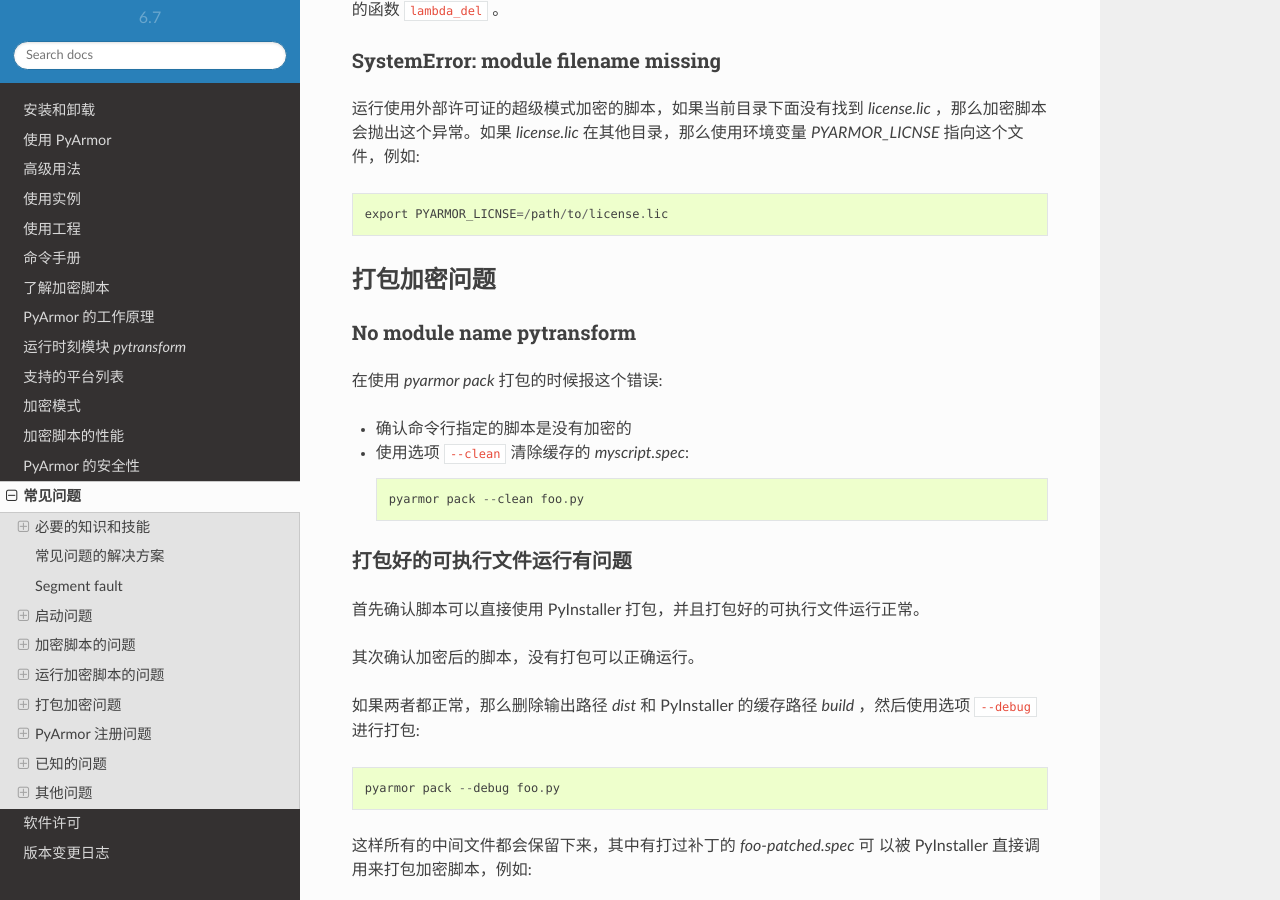
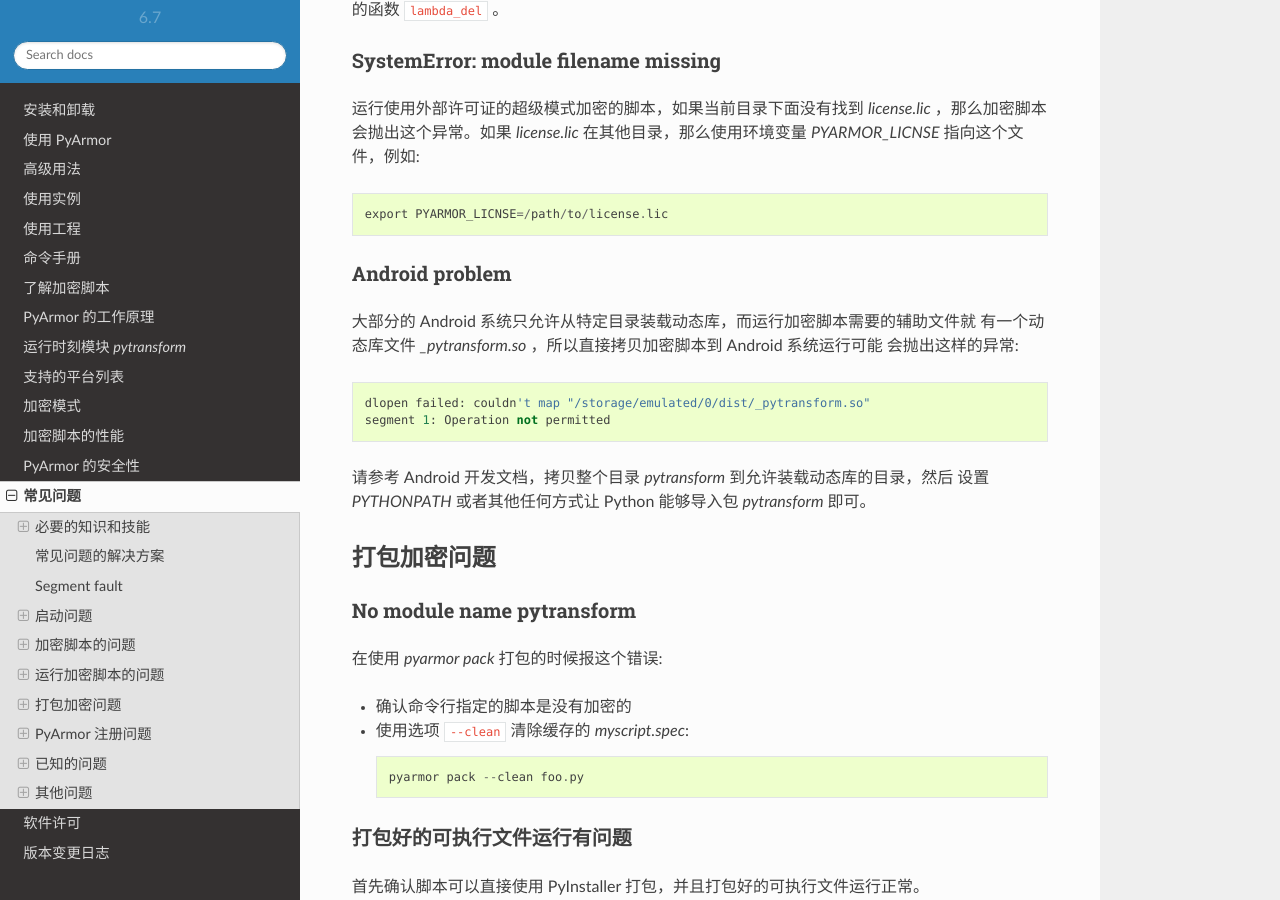
Before and after one commit to dashingsoft/pyarmor-docs-zh, a Sphinx documentation site: the page built from docs/questions.rst, in a window 1280 px wide and 900 px high, scrolled down 13058 px. Built offline with Sphinx 7.4.7 and the Read the Docs theme 2.0.0, drawn with Linux system fonts in a browser that asks for light colours.

Commit message:
Add question for Android

```diff
--- a/docs/questions.rst
+++ b/docs/questions.rst
@@ -604,6 +604,19 @@
 
     export PYARMOR_LICNSE=/path/to/license.lic
 
+Android problem
+~~~~~~~~~~~~~~~
+
+大部分的 Android 系统只允许从特定目录装载动态库，而运行加密脚本需要的辅助文件就
+有一个动态库文件 `_pytransform.so` ，所以直接拷贝加密脚本到 Android 系统运行可能
+会抛出这样的异常::
+
+    dlopen failed: couldn't map "/storage/emulated/0/dist/_pytransform.so"
+    segment 1: Operation not permitted
+
+请参考 Android 开发文档，拷贝整个目录 `pytransform` 到允许装载动态库的目录，然后
+设置 `PYTHONPATH` 或者其他任何方式让 Python 能够导入包 `pytransform` 即可。
+
 打包加密问题
 ------------
 
```
